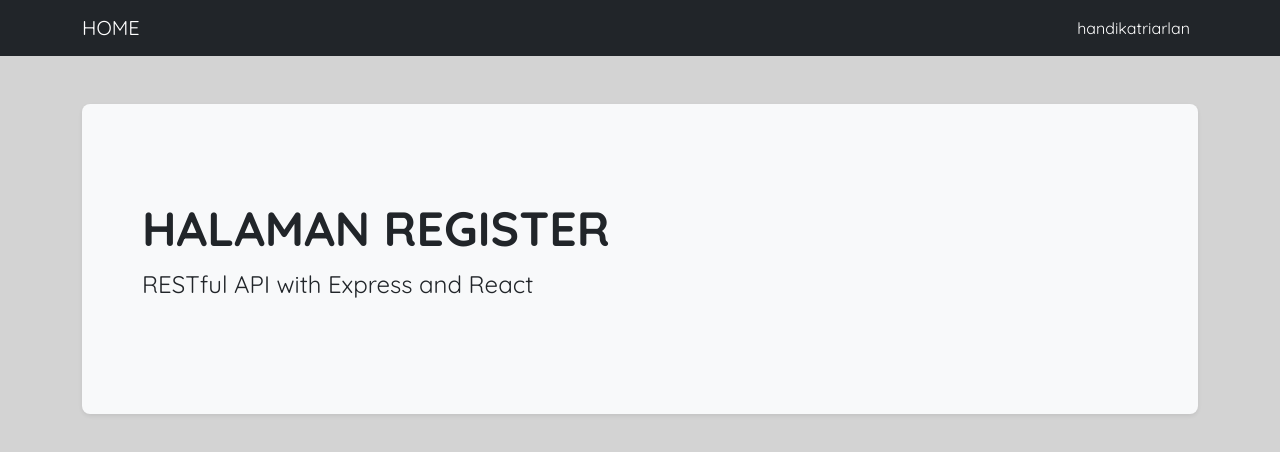
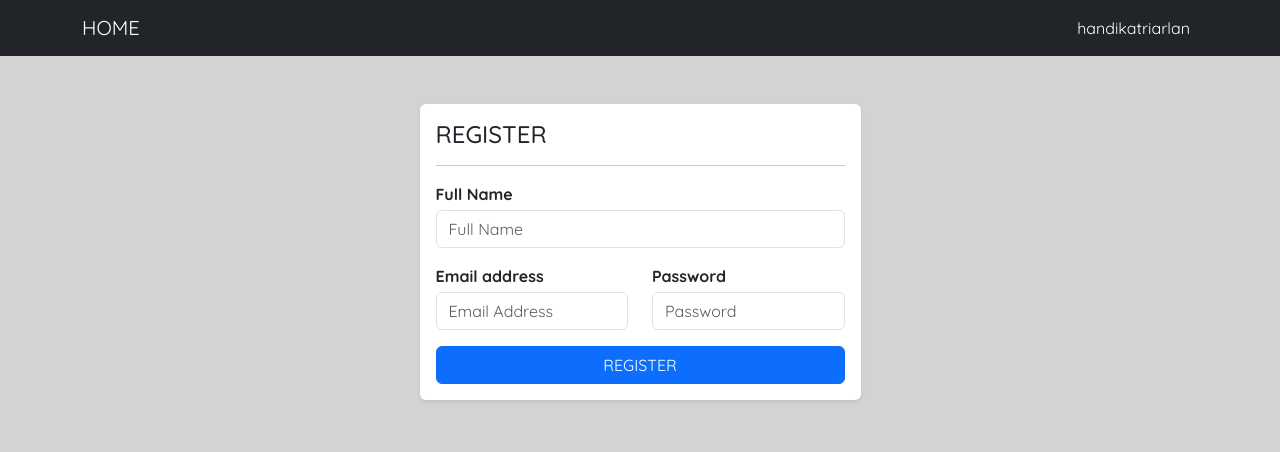
Before and after one commit to handikatriarlan/restful-api-fe-react, a React (Vite) app: page /register in a window 1280 px wide. Shown: the top 452 px of the page. Built offline with nearby package versions, Linux system fonts and the light colour scheme.

Commit message:
feat(auth): implement register functionality

```diff
--- a/src/views/auth/register.jsx
+++ b/src/views/auth/register.jsx
@@ -1,9 +1,99 @@
+import { useState } from "react"
+import { useNavigate } from "react-router-dom"
+import api from "../../services/api"
+
 export default function Register() {
+  const navigate = useNavigate()
+
+  const [name, setName] = useState("")
+  const [email, setEmail] = useState("")
+  const [password, setPassword] = useState("")
+
+  const [validation, setValidation] = useState([])
+
+  const register = async (e) => {
+    e.preventDefault()
+
+    await api
+      .post("/api/register", {
+        name: name,
+        email: email,
+        password: password,
+      })
+      .then(() => {
+        navigate("/login")
+      })
+      .catch((error) => {
+        setValidation(error.response.data)
+      })
+  }
+
   return (
-    <div className="p-5 mb-4 bg-light rounded-3 shadow-sm">
-      <div className="container-fluid py-5">
-        <h1 className="display-5 fw-bold">HALAMAN REGISTER</h1>
-        <p className="col-md-12 fs-4">RESTful API with Express and React</p>
+    <div className="row justify-content-center">
+      <div className="row justify-content-center">
+        <div className="col-md-5">
+          <div className="card border-0 rounded shadow-sm">
+            <div className="card-body">
+              <h4>REGISTER</h4>
+              <hr />
+              {validation.errors && (
+                <div className="alert alert-danger mt-2 pb-0">
+                  {validation.errors.map((error, index) => (
+                    <p key={index}>
+                      {error.path} : {error.msg}
+                    </p>
+                  ))}
+                </div>
+              )}
+              <form onSubmit={register}>
+                <div className="row">
+                  <div className="col-md-12 mb-3">
+                    <div className="form-group">
+                      <label className="mb-1 fw-bold">Full Name</label>
+                      <input
+                        type="text"
+                        value={name}
+                        onChange={(e) => setName(e.target.value)}
+                        className="form-control"
+                        placeholder="Full Name"
+                      />
+                    </div>
+                  </div>
+                </div>
+
+                <div className="row">
+                  <div className="col-md-6 mb-3">
+                    <div className="form-group">
+                      <label className="mb-1 fw-bold">Email address</label>
+                      <input
+                        type="email"
+                        value={email}
+                        onChange={(e) => setEmail(e.target.value)}
+                        className="form-control"
+                        placeholder="Email Address"
+                      />
+                    </div>
+                  </div>
+                  <div className="col-md-6 mb-3">
+                    <div className="form-group">
+                      <label className="mb-1 fw-bold">Password</label>
+                      <input
+                        type="password"
+                        value={password}
+                        onChange={(e) => setPassword(e.target.value)}
+                        className="form-control"
+                        placeholder="Password"
+                      />
+                    </div>
+                  </div>
+                </div>
+                <button type="submit" className="btn btn-primary w-100">
+                  REGISTER
+                </button>
+              </form>
+            </div>
+          </div>
+        </div>
       </div>
     </div>
   )
```
